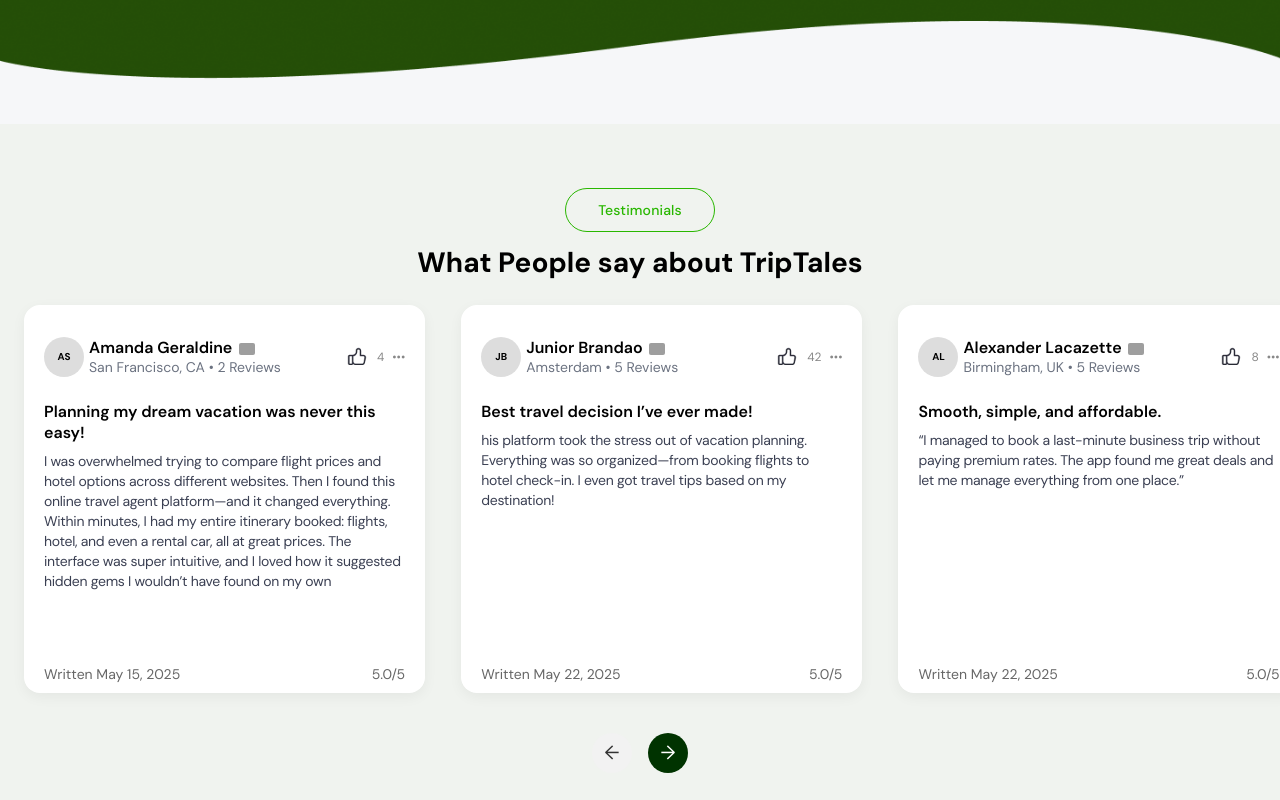
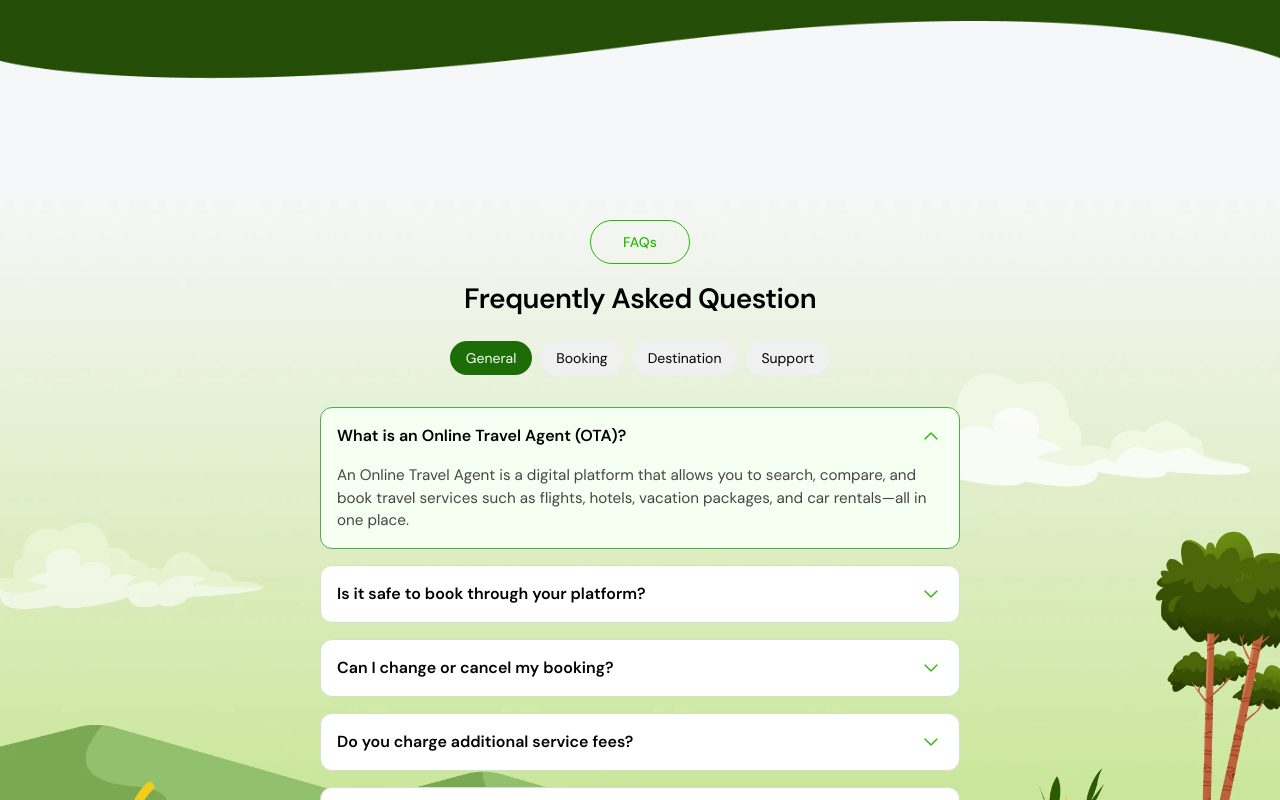
Before and after one commit to rizalsenja/trip-tales, a React (Vite) app: page / in a window 1280 px wide. Shown: the part 4320-5120 px from the top of the page. Built offline with nearby package versions, Linux system fonts and the light colour scheme; no server answers; grey boxes are pictures that could not be loaded.

Commit message:
commented About section

```diff
--- a/src/pages/Home/Home.tsx
+++ b/src/pages/Home/Home.tsx
@@ -1,5 +1,5 @@
 import Ultimate from '../../components/Home/ultimate/Ultimate';
-import About from '../../components/Home/about/About';
+// import About from '../../components/Home/about/About';
 import Hero from '../../components/Home/hero/Hero';
 import Faq from '../../components/Home/faq/Faq';
 import Plan from '../../components/Home/plan/Plan';
@@ -10,7 +10,7 @@
 			<Hero />
 			<Ultimate/>
 			<Plan />
-			<About/>
+			{/* <About/> */}
 			<Faq />
 		</>
 	)
```
